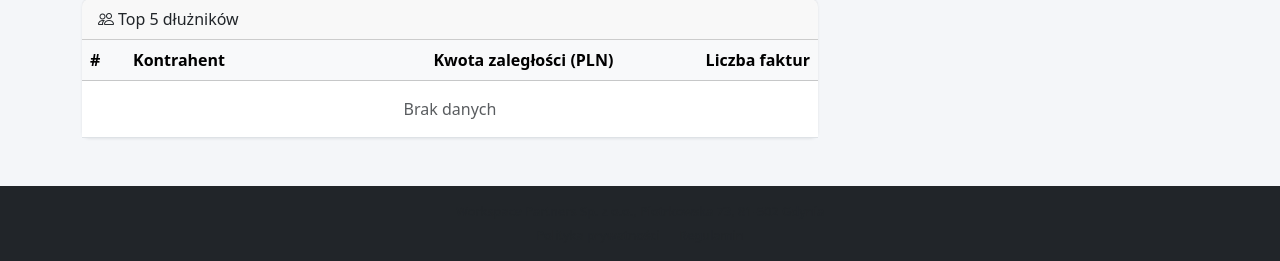
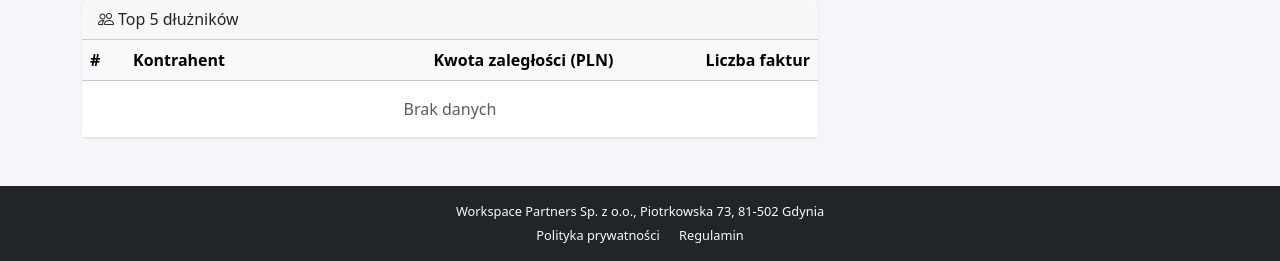
Before and after one commit to Maciej19820502/windykacja, a Flask app: page / in a window 1280 px wide. Shown: the part 696-957 px from the top of the page. Run offline with Flask 3, Linux system fonts and the light colour scheme; data that the repository does not hold is empty.

Commit message:
Zmiana koloru tekstu stopki na biały (text-light)
Co-Authored-By: Claude Opus 4.5 <noreply@anthropic.com>

```diff
--- a/templates/base.html
+++ b/templates/base.html
@@ -74,12 +74,12 @@
         {% block content %}{% endblock %}
     </div>
 
-    <footer class="bg-dark text-muted py-3 mt-5">
+    <footer class="bg-dark text-light py-3 mt-5">
         <div class="container text-center" style="font-size: 0.8rem;">
             <p class="mb-1">Workspace Partners Sp. z o.o., Piotrkowska 73, 81-502 Gdynia</p>
             <p class="mb-0">
-                <a href="{{ url_for('privacy') }}" class="text-muted text-decoration-none me-3">Polityka prywatności</a>
-                <a href="{{ url_for('terms') }}" class="text-muted text-decoration-none">Regulamin</a>
+                <a href="{{ url_for('privacy') }}" class="text-light text-decoration-none me-3">Polityka prywatności</a>
+                <a href="{{ url_for('terms') }}" class="text-light text-decoration-none">Regulamin</a>
             </p>
         </div>
     </footer>
```
